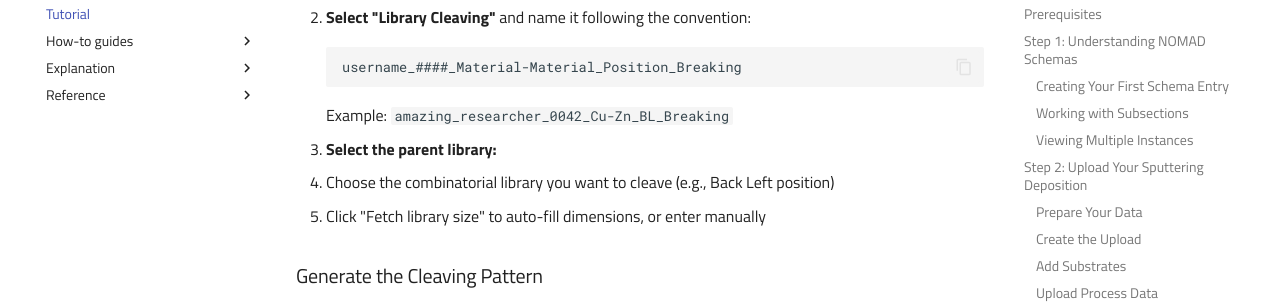
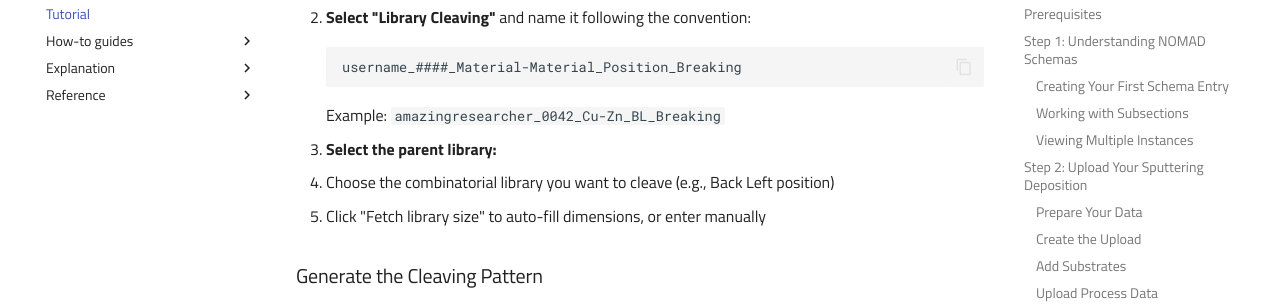
Before and after one commit to DTU-Nanolab-materials-discovery/nomad-dtu-nanolab-plugin, an MkDocs documentation site: the page built from docs/tutorial/tutorial.md, in a window 1280 px wide and 900 px high, scrolled down 8560 px. Shown: the part 153-457 px from the top of the window. Built offline with MkDocs 1.6.1 and Material for MkDocs 9.7.7, drawn with Linux system fonts in a browser that asks for light colours; comment, search, counter and statistics services are not loaded.

Commit message:
Fix example username format in tutorial for clarity

````diff
--- a/docs/tutorial/tutorial.md
+++ b/docs/tutorial/tutorial.md
@@ -164,7 +164,7 @@ Your silicon substrates contain composition gradients that need to be divided fo
    ```
    username_####_Material-Material_Position_Breaking
    ```
-   Example: `amazing_researcher_0042_Cu-Zn_BL_Breaking`
+   Example: `amazingresearcher_0042_Cu-Zn_BL_Breaking`
 
 3. **Select the parent library:**
    - Choose the combinatorial library you want to cleave (e.g., Back Left position)
````
